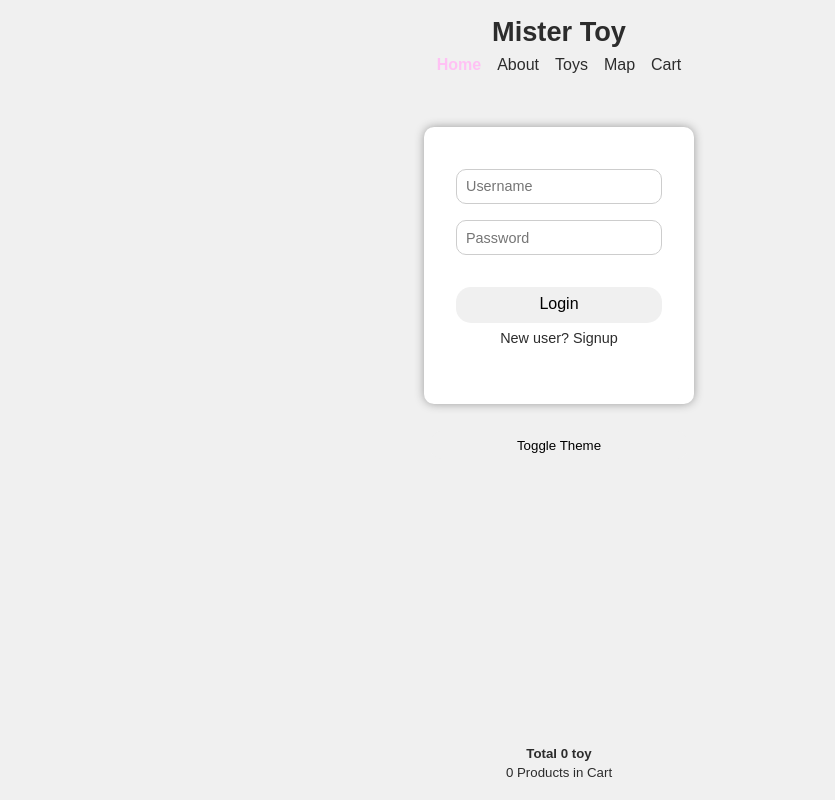
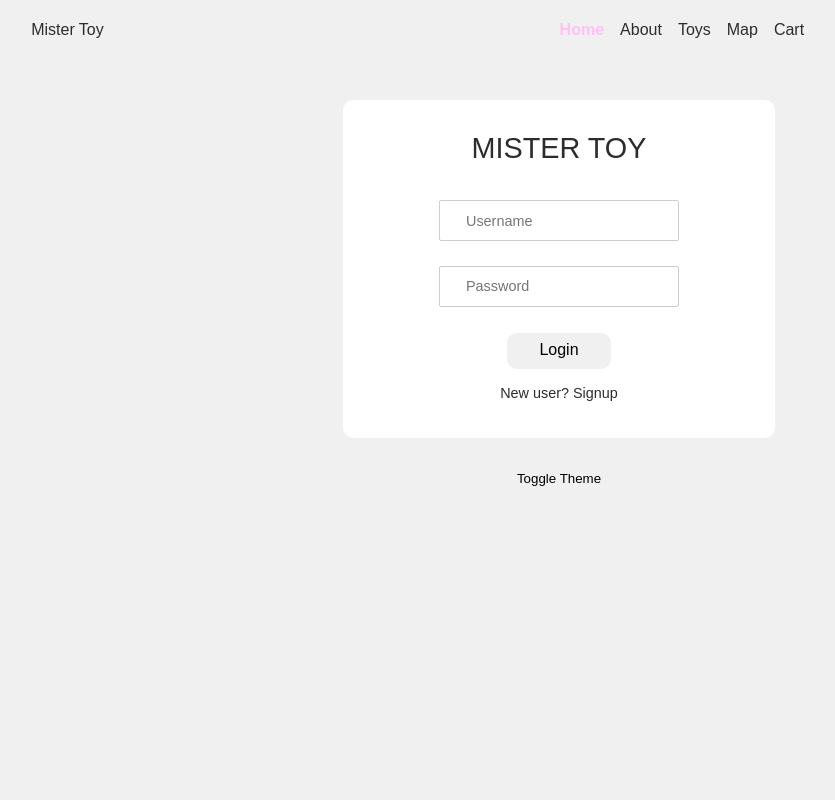
Before and after one commit to shanybaruch/mistertoy-frontend, a React (Vite) app: page / in a window 1280 px wide. Shown: the whole page, without its empty margins (81-916 px from the left). Built offline with nearby package versions, Linux system fonts and the light colour scheme; a web font is replaced by a local one.

Commit message:
Design login page

```diff
--- a/src/assets/style/cmps/AppHeader.css
+++ b/src/assets/style/cmps/AppHeader.css
@@ -1,13 +1,20 @@
 .app-header {
-    display: flex;
-    flex-direction: column;
-
-    text-align: center;
     background-color: var(--gray1);
     padding-block: .5em;
 
-    .title {
-        font-size: 1.7rem;
+    .header-container {
+        display: grid;
+        grid-template-columns: 1fr 4fr;
+        align-items: center;
+        padding-block: .5em;
+
+        margin-bottom: .5em;
+
+        .title {
+            font-size: 1rem;
+            font-weight: 200;
+            text-align: center;
+        }
     }
 }
 
@@ -19,7 +26,6 @@
     margin-block: .3em;
 
     a {
-        /* font-family: 'Gill Sans', 'Gill Sans MT', Calibri, 'Trebuchet MS', sans-serif; */
         font-family: 'Elms Sans', sans-serif;
         font-weight: 100;
         transition: .3s;
@@ -35,85 +41,3 @@
         color: var(--clr2);
     }
 }
-
-.home-page {
-    flex-direction: column;
-    position: absolute;
-
-    .toggle-theme {
-        margin-top: 2em;
-    }
-
-    .login {
-        background-color: white;
-        box-shadow: 0 0 10px 0 var(--gray2);
-        padding-top: .6em;
-        padding-bottom: 1.2em;
-        padding-inline: 2em;
-        border-radius: 10px;
-        margin-top: 2.5em;
-
-        section {
-            display: flex;
-            flex-direction: column;
-
-            span {
-                padding: .3em;
-                font-weight: 200;
-                font-size: 1.5rem;
-                margin-top: .8em;
-                text-transform: capitalize;
-
-
-                span {
-                    margin-top: .4em;
-                    display: block;
-                    font-size: 1rem;
-                    text-align: center;
-                    color: var(--gray2);
-                    font-weight: 200;
-                }
-            }
-
-            button {
-                margin-top: 1em;
-                font-size: 1rem;
-            }
-        }
-
-    }
-}
-
-.login-signup {
-    margin-block: 2em;
-
-    input {
-        font-size: .9rem;
-        border-radius: 10px;
-        border: 1px solid rgb(205, 205, 205);
-        padding: .6em;
-    }
-
-    .btns {
-        display: flex;
-        justify-content: center;
-
-        a {
-            font-size: .9rem;
-        }
-    }
-
-    .login-form {
-        display: flex;
-        gap: 1em;
-        flex-direction: column;
-
-
-        button {
-            margin: 0;
-            padding: .5em .7em .6em;
-            border-radius: 15px;
-            font-size: .9rem;
-        }
-    }
-}
--- a/src/assets/style/cmps/GoogleMap.css
+++ b/src/assets/style/cmps/GoogleMap.css
@@ -1,5 +1,5 @@
 .google-map {
-    height: 100%;
+    height: 80%;
     min-width: 80%;
 
     .branches-list-container {
@@ -14,7 +14,7 @@
 
     .google-map-container {
         width: 100%;
-        height: 500px;
+        height: 450px;
         border-radius: 16px;
         overflow: hidden;
         box-shadow: 0 4px 20px rgba(0, 0, 0, 0.1);
@@ -32,7 +32,7 @@
 
     .branches-grid {
         display: grid;
-        grid-template-columns: repeat(auto-fill, minmax(300px, 1fr));
+        grid-template-columns: repeat(auto-fill, minmax(250px, 1fr));
         gap: 12px;
         margin-block: 1em;
     }
--- /dev/null
+++ b/src/assets/style/cmps/HomePage.css
@@ -0,0 +1,92 @@
+.home-page {
+    flex-direction: column;
+    position: absolute;
+
+    .toggle-theme {
+        margin-top: 2em;
+    }
+
+    .login-container {
+        background-color: white;
+        padding-top: .6em;
+        padding-inline: 6em;
+        border-radius: 10px;
+        margin-top: 2em;
+
+        .title {
+            font-size: 1.8rem;
+            font-weight: 200;
+            text-transform: uppercase;
+            padding-top: .5em;
+        }
+
+        .login {
+            section {
+                display: flex;
+                flex-direction: column;
+
+                span {
+                    padding: .3em;
+                    font-weight: 200;
+                    font-size: 1.5rem;
+                    margin-top: .8em;
+                    text-transform: capitalize;
+
+                    span {
+                        margin-top: .4em;
+                        display: block;
+                        font-size: 1rem;
+                        text-align: center;
+                        color: var(--gray2);
+                        font-weight: 200;
+                    }
+                }
+
+                button {
+                    margin-top: .5em;
+                    margin-bottom: .2em;
+                    font-size: 1rem;
+                }
+            }
+
+        }
+    }
+}
+
+.login-signup {
+    margin-top: 1.3em;
+    margin-bottom: 1.5em;
+
+    input {
+        font-size: .9rem;
+        border-radius: 2px;
+        border: 1px solid rgb(205, 205, 205);
+        padding: .8em;
+        padding-inline: 1.8em;
+        margin-block: .4em;
+    }
+
+    .btns {
+        display: flex;
+        justify-content: center;
+
+        a {
+            font-size: .9rem;
+            margin-block: .4em;
+        }
+    }
+
+    .login-form {
+        display: flex;
+        gap: .8em;
+        flex-direction: column;
+
+
+        button {
+            margin: .2em auto;
+            padding: .5em 2em .6em;
+            border-radius: 10px;
+            font-size: .9rem;
+        }
+    }
+}
--- a/src/assets/style/cmps/ToyFilter.css
+++ b/src/assets/style/cmps/ToyFilter.css
@@ -82,9 +82,9 @@
         color: var(--gray3);
         border: 1px solid #c7c7c7;
         height: 25px;
-        padding: 0;
+        padding-inline-start: 5px;
         background-color: #fff;
-        margin-top: 5px;
+        margin-top: 4px;
         font-family: 'Elms Sans', sans-serif;
     }
 
--- a/src/assets/style/cmps/ToyIndex.css
+++ b/src/assets/style/cmps/ToyIndex.css
@@ -32,6 +32,10 @@ main {
 }
 
 .btns-add-toy {
+    display: flex;
+    flex-direction: column;
+    align-items: center;
+    gap: 5px;
 
     a,
     button {
@@ -39,6 +43,7 @@ main {
         margin-inline: .2em;
         background-color: var(--clr2-dark);
         color: white;
+        border-radius: 5px;
 
         &:hover {
             background-color: var(--clr2);
--- a/src/assets/style/cmps/ToyList.css
+++ b/src/assets/style/cmps/ToyList.css
@@ -1,16 +1,18 @@
 .toy-list {
     list-style: none;
-    display: flex;
-    flex-wrap: wrap;
-    justify-content: center;
+    /* display: flex;
+    flex-wrap: wrap; */
     padding-left: 0;
     gap: 0.6em;
     margin-block: 0.6em;
+
+    display: grid;
+    grid-template-columns: 1fr 1fr 1fr 1fr;
 }
 
 .toy-list li {
     display: flex;
-    width: 140px;
+    width: 150px;
     flex-direction: column;
     justify-content: space-around;
     background-color: var(--clr2-light);
@@ -20,3 +22,19 @@
     border-radius: 15px;
     transition: .4s;
 }
+
+@media (max-width: 1100px) {
+    .toy-list {
+        grid-template-columns: 1fr 1fr 1fr 1fr;
+    }
+}
+@media (max-width: 800px) {
+    .toy-list {
+        grid-template-columns: 1fr 1fr;
+    }
+}
+@media (max-width: 440px) {
+    .toy-list {
+        grid-template-columns: 1fr;
+    }
+}
--- a/src/assets/style/main.css
+++ b/src/assets/style/main.css
@@ -22,6 +22,7 @@
 @import 'cmps/ToyPreview.css';
 @import 'cmps/ToyDetails.css';
 @import 'cmps/AboutUs.css';
+@import 'cmps/HomePage.css';
 
 @import 'cmps/ShoppingCart.css';
 
--- a/src/cmps/AppFooter.jsx
+++ b/src/cmps/AppFooter.jsx
@@ -1,20 +1,22 @@
 
 import { UserMsg } from './UserMsg.jsx'
 import { ShoppingCart } from './ShoppingCart.jsx'
-import { useDispatch, useSelector } from 'react-redux'
+import { useSelector } from 'react-redux'
+import { useLocation } from 'react-router-dom'
 
 export function AppFooter() {
-    const dispatch = useDispatch()
     const isCartShown = useSelector(storeState => storeState.toyModule.isCartShown)
-    const count = useSelector(storeState => storeState.userModule.count)
     const toysLength = useSelector(storeState => storeState.toyModule.totalCount)
     const shoppingCartLength = useSelector(storeState => storeState.toyModule.shoppingCart.length)
 
+    const location = useLocation()
+    const hiddenPaths = ['/map', '/about', '/']
+    if (hiddenPaths.includes(location.pathname)) return null
     return (
         <footer className='app-footer'>
             <h5>
-               Total
-               <span> {toysLength || 0} </span>
+                Total
+                <span> {toysLength || 0} </span>
                 toy
             </h5>
             <h5 className='cart-footer'>
--- a/src/pages/HomePage.jsx
+++ b/src/pages/HomePage.jsx
@@ -1,13 +1,13 @@
-import { useDispatch, useSelector } from "react-redux"
-import { CHANGE_BY } from "../store/reducers/user.reducer.js"
-import { useContext, useEffect, useState } from "react"
+import { useSelector } from "react-redux"
+import { useContext } from "react"
 // import logoImg from "../assets/img/logo.png"
 import { ThemeContext } from "../contexts/ThemeContext.jsx"
 import { LoginSignup } from "../cmps/LoginSignup.jsx"
+import { logout } from "../store/actions/user.actions.js"
+import { showErrorMsg, showSuccessMsg } from "../services/event-bus.service.js"
 
 
 export function HomePage() {
-    const dispatch = useDispatch()
     const user = useSelector(storeState => storeState.userModule.loggedInUser)
 
     const { toggleTheme } = useContext(ThemeContext)
@@ -24,6 +24,9 @@ export function HomePage() {
 
     return (
         <section className="home-page flex">
+            <div className="login-container">
+
+                <h3 className="title">Mister Toy</h3>
                 {/* <img src="../img/vite.svg" /> */}
                 <div className="login">
                     {user ? (
@@ -38,6 +41,7 @@ export function HomePage() {
                     )}
                 </div>
 
+            </div>
             <button className="toggle-theme" onClick={toggleTheme}>Toggle Theme</button>
 
         </section >
```
Lines whose indentation alone changed are shown as unchanged.
